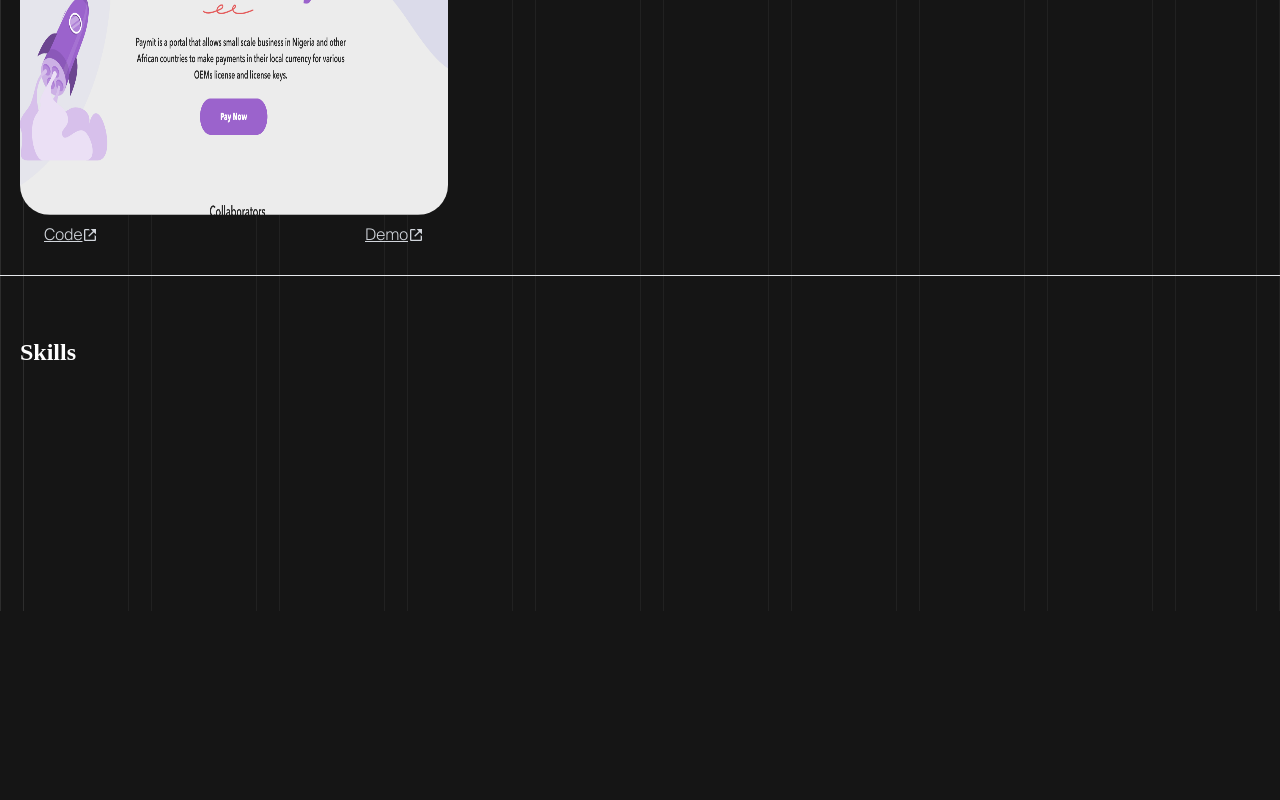
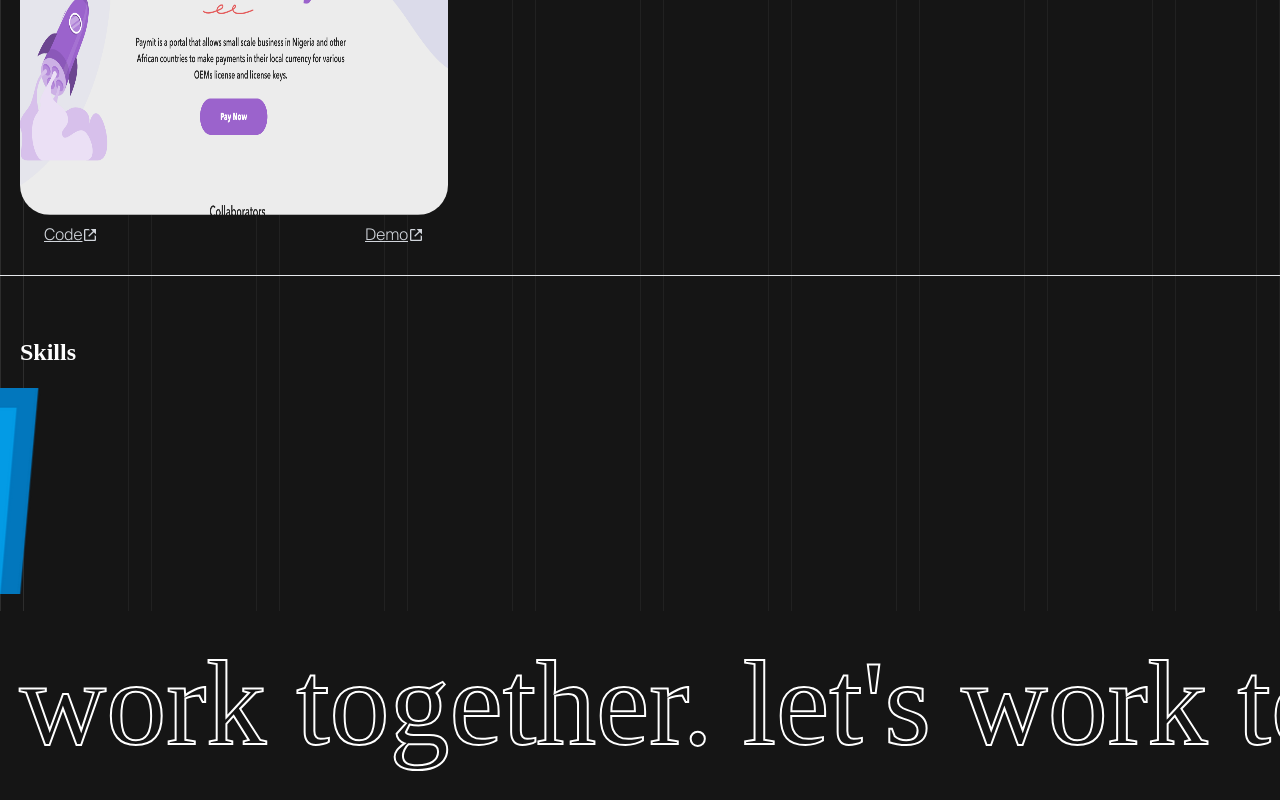
Before and after one commit to larrybabs/portfolio-v2, a React (Create React App) app: page / in a window 1280 px wide. Shown: the part 1789-2589 px from the top of the page. Before the commit the page ends 2400 px from the top, so only its background shows below. Built offline with nearby package versions, Linux system fonts and the light colour scheme; the HTML template or start-up script is replaced by a standard one; a web font is replaced by a local one.

Commit message:
update about us content

```diff
--- a/package.json
+++ b/package.json
@@ -6,6 +6,7 @@
     "@testing-library/jest-dom": "^5.16.5",
     "@testing-library/react": "^13.4.0",
     "@testing-library/user-event": "^13.5.0",
+    "framer-motion": "^9.0.1",
     "react": "^18.2.0",
     "react-dom": "^18.2.0",
     "react-icons": "^4.7.1",
--- a/src/App.css
+++ b/src/App.css
@@ -58,3 +58,22 @@
 height: 441px;
 border-radius: 30px;
 }
+.marquee {
+  position: relative;
+  width: 100vw;
+  max-width: 100%;
+  height: 206px;
+  overflow-x: hidden;
+}
+.track {
+  position: absolute;
+  white-space: nowrap;
+}
+
+.track > h1 {
+  margin: 20px 0;
+  -webkit-text-fill-color: rgba(255, 255, 255, 0);
+  -webkit-text-stroke-width: 2px;
+  -webkit-text-stroke-color: #ffffff;
+  text-transform: lowercase;
+}
--- a/src/pages/landing/index.jsx
+++ b/src/pages/landing/index.jsx
@@ -1,6 +1,30 @@
 import arrow from "../../assets/img/arrowDown.svg";
 import Lifee from "../../assets/img/lifee.png";
+import html from "../../assets/img/html.png";
+import css from "../../assets/img/css.png";
+import figma from "../../assets/img/figma.png";
+import react from "../../assets/img/react.png";
+import javascript from "../../assets/img/javascript.png";
+import github from "../../assets/img/github.png";
 import {BiLinkExternal} from 'react-icons/bi'
+import { motion } from "framer-motion";
+
+
+// 2. Defining Variants
+const marqueeVariants = {
+    animate: {
+      x: [0, -1035],
+      transition: {
+        x: {
+          repeat: Infinity,
+          repeatType: "loop",
+          duration: 5,
+          ease: "linear",
+        },
+      },
+    },
+  };
+
 
 const Landing = () => {
   return (
@@ -100,6 +124,44 @@
       <section id="skills">
       <h1 className="font-bold text-2xl p-5 mt-10">Skills</h1>
 
+     <div className="marquee">
+     <motion.div
+          className="track"
+          variants={marqueeVariants}
+          animate="animate"
+        >
+
+                <img src={css} alt="css" />
+                <img src={html} alt="html" className="mx-20"/>
+                <img src={html} alt="html" />
+                <img src={html} alt="html" />
+                <img src={html} alt="html" />
+                <img src={html} alt="html" />
+                <img src={html} alt="html" />
+
+            </motion.div>
+     </div>
+
+
+      </section>
+
+      <section>
+      <div>
+      <div className="marquee">
+                {/* 3. Using framer motion */}
+        <motion.div
+          className="track"
+          variants={marqueeVariants}
+          animate="animate"
+        >
+          <h1 className="text-[120px]">
+            Let's Work Together. Let's Work Together. Let's Work Together. Let's
+            Work Together. Let's Work Together. Let's Work Together. Let's Work
+            Together
+          </h1>
+        </motion.div>
+      </div>
+    </div>
       </section>
       {/* <h1 className="text-5xl font-bold text-white">Building greatness</h1> */}
     </div>
```
Also changed, not shown: 1 other file (tests, documents, lock files or other folders).
